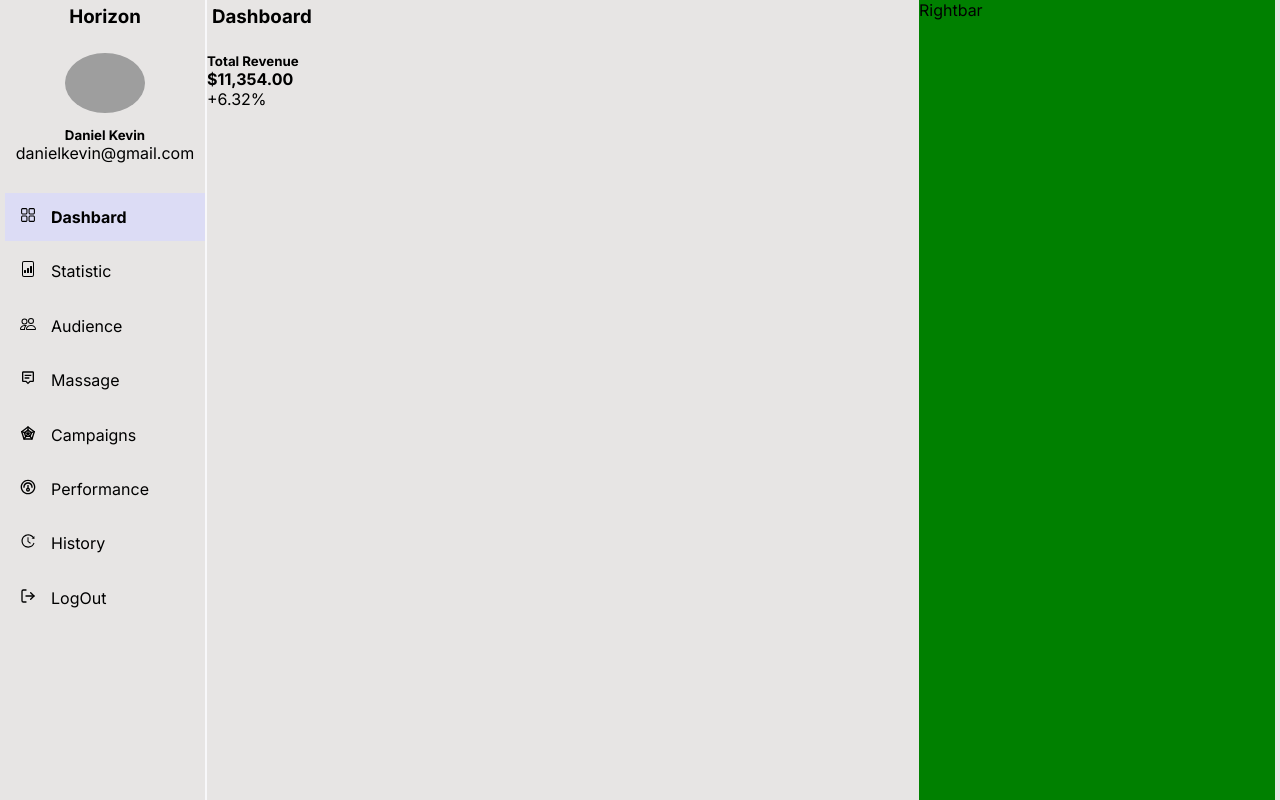
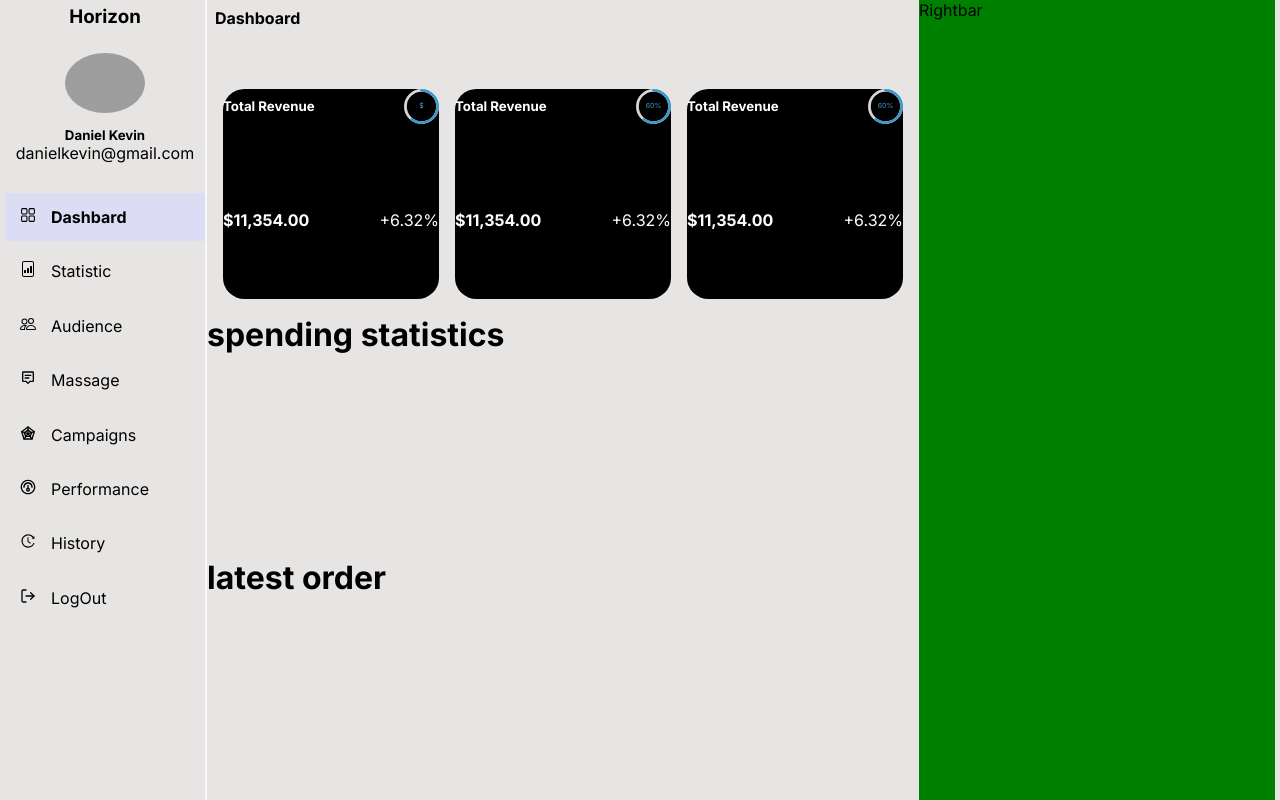
Before and after one commit to Mayurkukde84/react-dashboard-ui, a React (Create React App) app: page / in a window 1280 px wide. Built offline with nearby package versions, Linux system fonts and the light colour scheme; grey boxes are pictures that could not be loaded.

Commit message:
add card

```diff
--- a/package.json
+++ b/package.json
@@ -6,7 +6,9 @@
     "@testing-library/jest-dom": "^5.16.5",
     "@testing-library/react": "^13.4.0",
     "@testing-library/user-event": "^13.5.0",
+    "framer-motion": "^9.0.3",
     "react": "^18.2.0",
+    "react-circular-progressbar": "^2.1.0",
     "react-dom": "^18.2.0",
     "react-icons": "^4.7.1",
     "react-scripts": "5.0.1",
--- a/src/components/dashboard/Dashboard.jsx
+++ b/src/components/dashboard/Dashboard.jsx
@@ -1,15 +1,38 @@
-import React from "react";
 import "./dashboard.css";
+import React, { useEffect, useState } from "react";
+import { CircularProgressbar } from "react-circular-progressbar";
+import "react-circular-progressbar/dist/styles.css";
+const Dashboard = () => {
+  const [percentage, setPercentage] = useState(0);
 
-const Dashboard = () => {
+  useEffect(() => {
+    setTimeout(() => {
+      if (percentage < 60) {
+        setPercentage(percentage + 1);
+      }
+    }, 30);
+  }, [percentage]);
   return (
+    <>
       <div className="dashboard-container">
-      <div className="title">
-        <h3>Dashboard</h3>
+        <div className="dashbord-title">
+          <h4>Dashboard</h4>
         </div>
+      <div className="card-container">
+
+
+        <div className="card">
           <div className="card-item">
             <div className="top-heading">
               <h5>Total Revenue</h5>
+              <div className="circle">
+                <div style={{ width: 35 }}>
+                  <CircularProgressbar
+                    value={percentage}
+                    text={`$`}
+                  />
+                </div>
+              </div>
             </div>
 
             <div className="price">
@@ -18,6 +41,55 @@ const Dashboard = () => {
             </div>
           </div>
         </div>
+        <div className="card">
+          <div className="card-item">
+            <div className="top-heading">
+              <h5>Total Revenue</h5>
+              <div className="circle">
+                <div style={{ width: 35 }}>
+                  <CircularProgressbar
+                    value={percentage}
+                    text={`${percentage}%`}
+                  />
+                </div>
+              </div>
+            </div>
+
+            <div className="price">
+              <h4>$11,354.00</h4>
+              <p>+6.32%</p>
+            </div>
+          </div>
+        </div>
+        <div className="card">
+          <div className="card-item">
+            <div className="top-heading">
+              <h5>Total Revenue</h5>
+              <div className="circle">
+                <div style={{ width: 35 }}>
+                  <CircularProgressbar
+                    value={percentage}
+                    text={`${percentage}%`}
+                  />
+                </div>
+              </div>
+            </div>
+
+            <div className="price">
+              <h4>$11,354.00</h4>
+              <p>+6.32%</p>
+            </div>
+          </div>
+        </div>
+        </div>
+        <div className="spending-statistics">
+          <h1>spending statistics</h1>
+        </div>
+        <div className="latest-order">
+          <h1>latest order</h1>
+        </div>
+      </div>
+    </>
   );
 };
 
--- a/src/components/dashboard/dashboard.css
+++ b/src/components/dashboard/dashboard.css
@@ -1,9 +1,51 @@
-.title{
-    padding:5px;
-    margin-bottom:20px;
+
+
+
+.price{
+    display: flex;
+    justify-content: space-between;
+    margin-top: 40%;
 
 }
-.card-item{
-    margin-bottom: 30px;
+
+
+.dashboard-container{
+    display: grid;
+    grid-template-rows: 0.3fr 1fr 1fr 1fr ;
+    height: 100%;
 
 }
+.dashbord-title{
+    padding:8px;
+    margin-bottom:12px;
+}
+.card-container{
+    display: grid;
+    grid-template-columns: 1fr 1fr 1fr;
+    gap: 1rem;
+    padding: 1rem;
+    width: auto;
+    height: auto;
+}
+.card{
+
+    background-color: black;
+    color: white;
+    border-radius: 10%;
+
+
+}
+
+.top-heading{
+    display: flex;
+    flex-direction: row;
+    text-align: center;
+   align-items: center;
+   justify-content: space-between;
+}
+.card-item{
+display: flex;
+flex-direction: column;
+align-content: space-between;
+justify-content: space-between;
+}
```
Also changed, not shown: src/components/dashboard/DashbordTitle.jsx (added, +10 -0 lines), 1 other file (tests, documents, lock files or other folders). Lines whose indentation alone changed are shown as unchanged.
